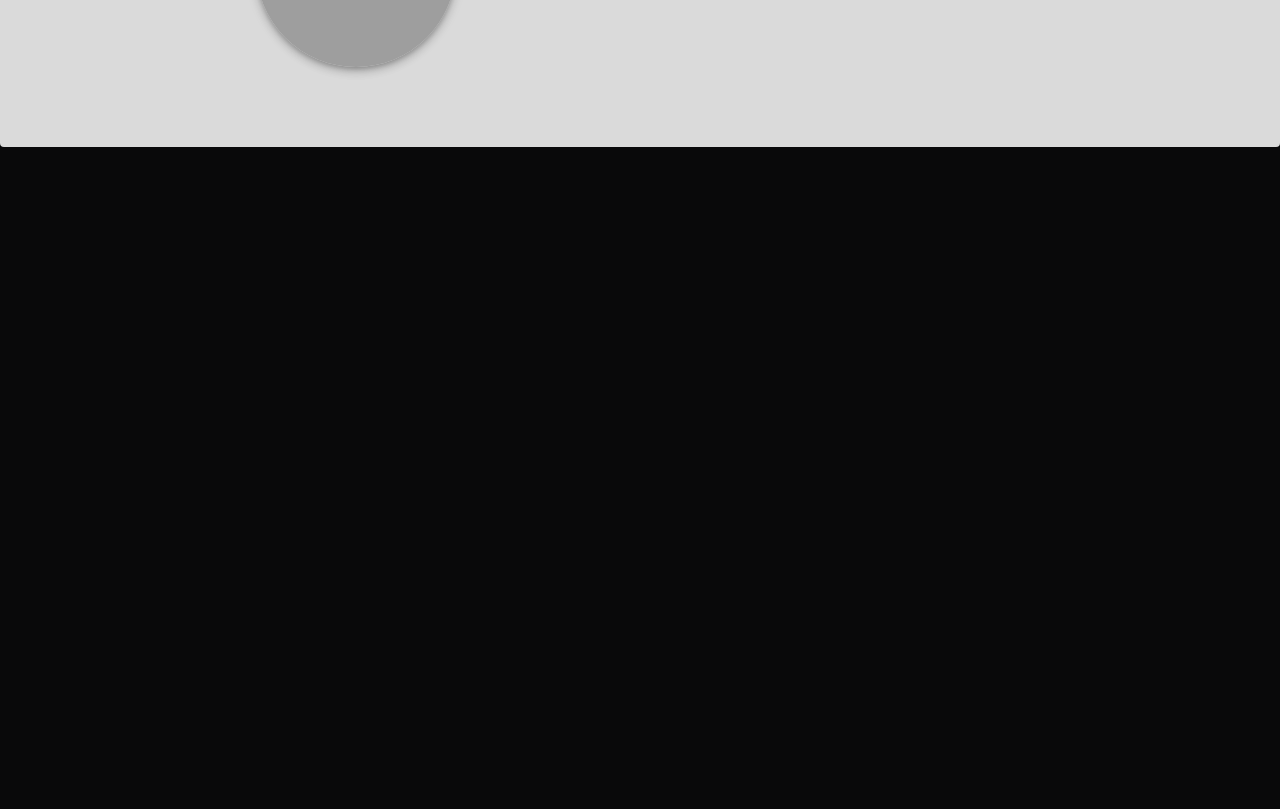
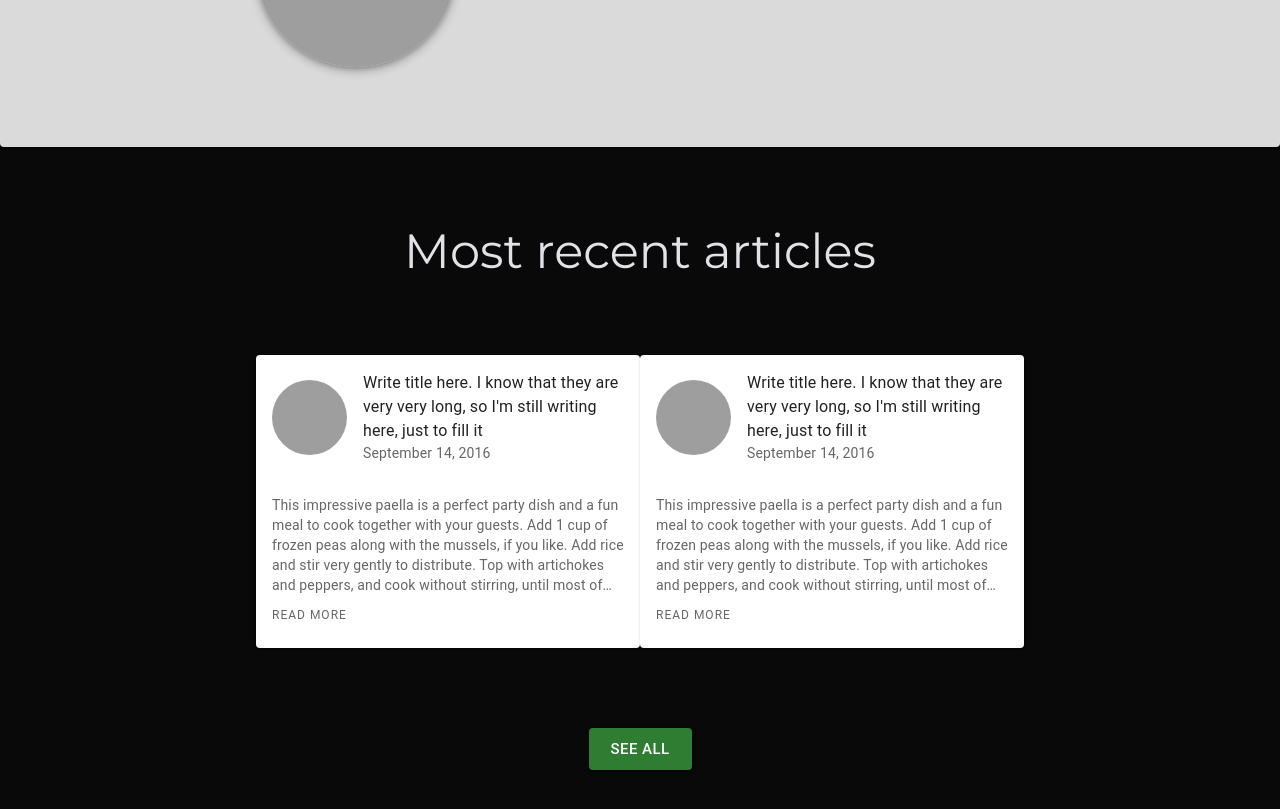
Before and after one commit to yuliaribeiro/USP-Letras, a React (Vite) app: page / in a window 1280 px wide. Shown: the part 1237-2046 px from the top of the page. Before the commit the page ends 1384 px from the top, so only its background shows below. Built offline with nearby package versions, Linux system fonts and the light colour scheme; grey boxes are pictures that could not be loaded.

Commit message:
feat: Add Articles component in LandingPage

```diff
--- /dev/null
+++ b/src/components/Articles.tsx
@@ -0,0 +1,23 @@
+import { Button, Grid } from "@mui/material";
+import { Article } from "./Article";
+
+export function Articles() {
+	return (
+		<Grid className="w-screen h-screen">
+			<h1 className="pageTitle"> Most recent articles</h1>
+			<Grid container sx={{ width: "60%", marginLeft: "auto", marginRight: "auto", paddingBottom: 10 }} rowGap={3}>
+				<Grid item sm={12} md={12} lg={6}>
+					<Article />
+				</Grid>
+				<Grid item sm={12} md={12} lg={6}>
+					<Article />
+				</Grid>
+			</Grid>
+			<Grid container>
+				<Button variant="contained" sx={{ margin: "auto" }} color="success" size="large">
+					See all
+				</Button>
+			</Grid>
+		</Grid>
+	);
+}
--- a/src/components/LandingPage.tsx
+++ b/src/components/LandingPage.tsx
@@ -1,5 +1,6 @@
 import { Grid } from "@mui/material";
 import { AboutUs } from "./AboutUs";
+import { Articles } from "./Articles";
 import { NavBar } from "./NavBar";
 
 export function LandingPage() {
@@ -13,6 +14,7 @@ export function LandingPage() {
 				<h3 className="text-2xl text-center text-violet-500"> Oh no... Come back later, we are underconstruction :)</h3>
 			</Grid>
 			<AboutUs />
+			<Articles />
 		</>
 	);
 }
```
